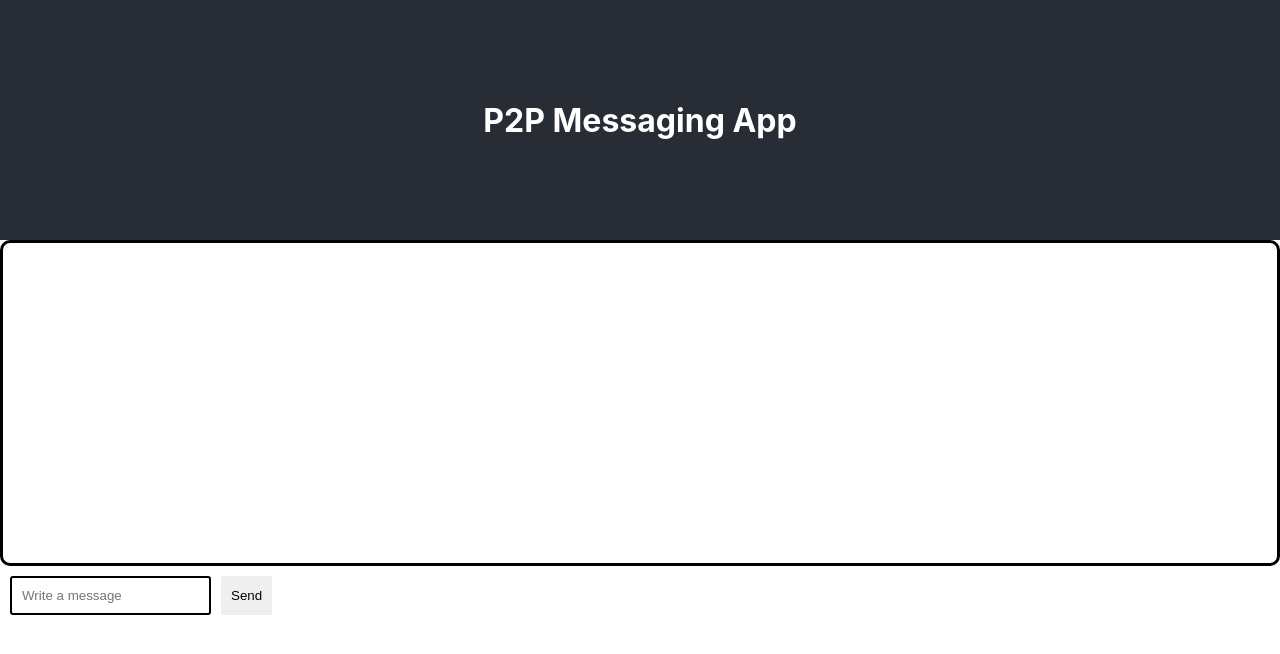
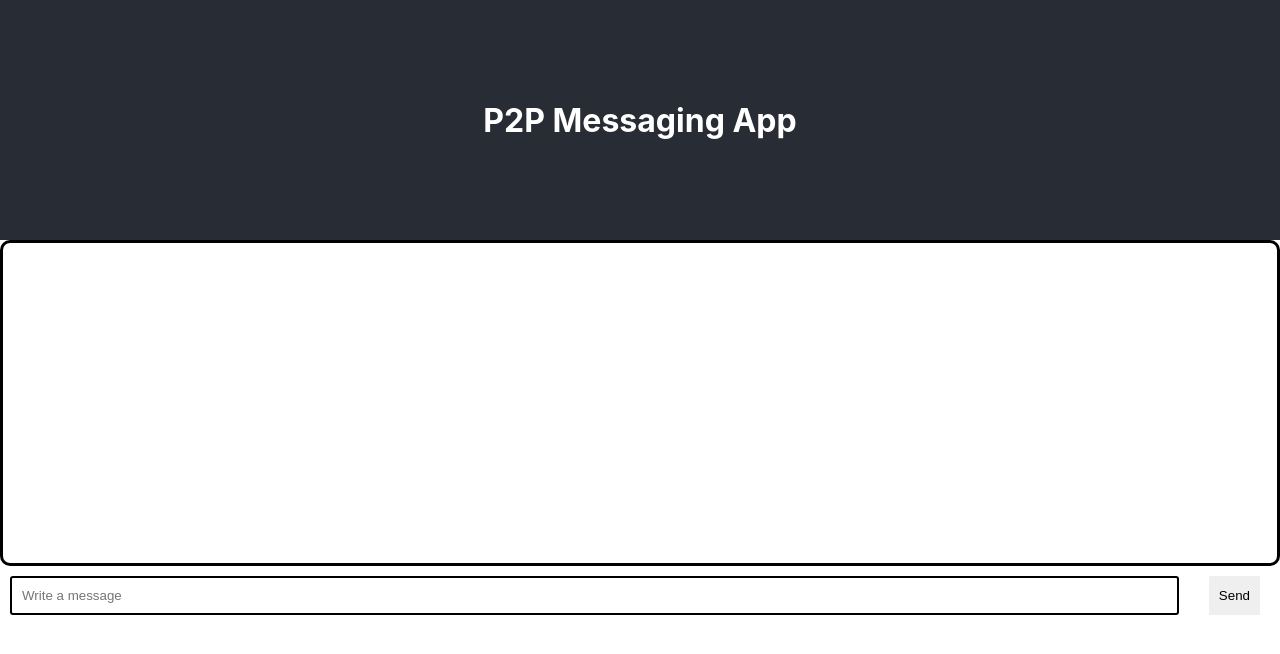
Before and after one commit to ItsIzakB/P2PMessaging, a React (Create React App) app in the folder p2pmessage-app/: page / in a window 1280 px wide. Shown: the top 654 px of the page. Built offline with nearby package versions, Linux system fonts and the light colour scheme.

Commit message:
margin for but

```diff
--- a/p2pmessage-app/src/App.css
+++ b/p2pmessage-app/src/App.css
@@ -28,11 +28,13 @@
     margin-top: 10px;
     margin-left: 10px;
 
+
 }
 input{
   border: 2px, solid black;
   border-radius: 3px;
   padding: 10px;
+  flex: 1;
 
 }
 button{
@@ -40,6 +42,7 @@ button{
   border-radius: 1px;
   cursor: pointer;
   padding: 10px;
+  margin: 0px 20px;
 
 }
 
```
